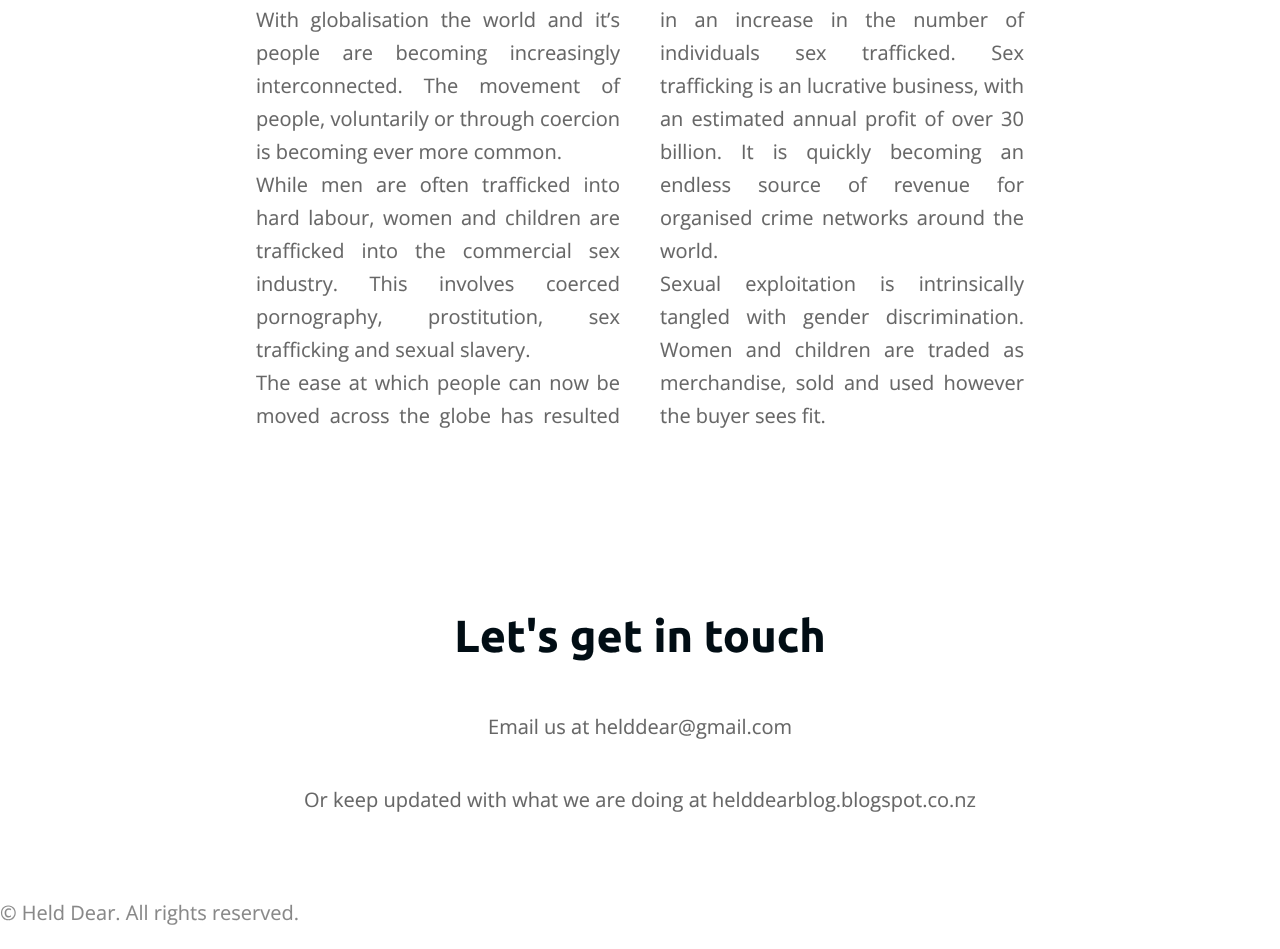
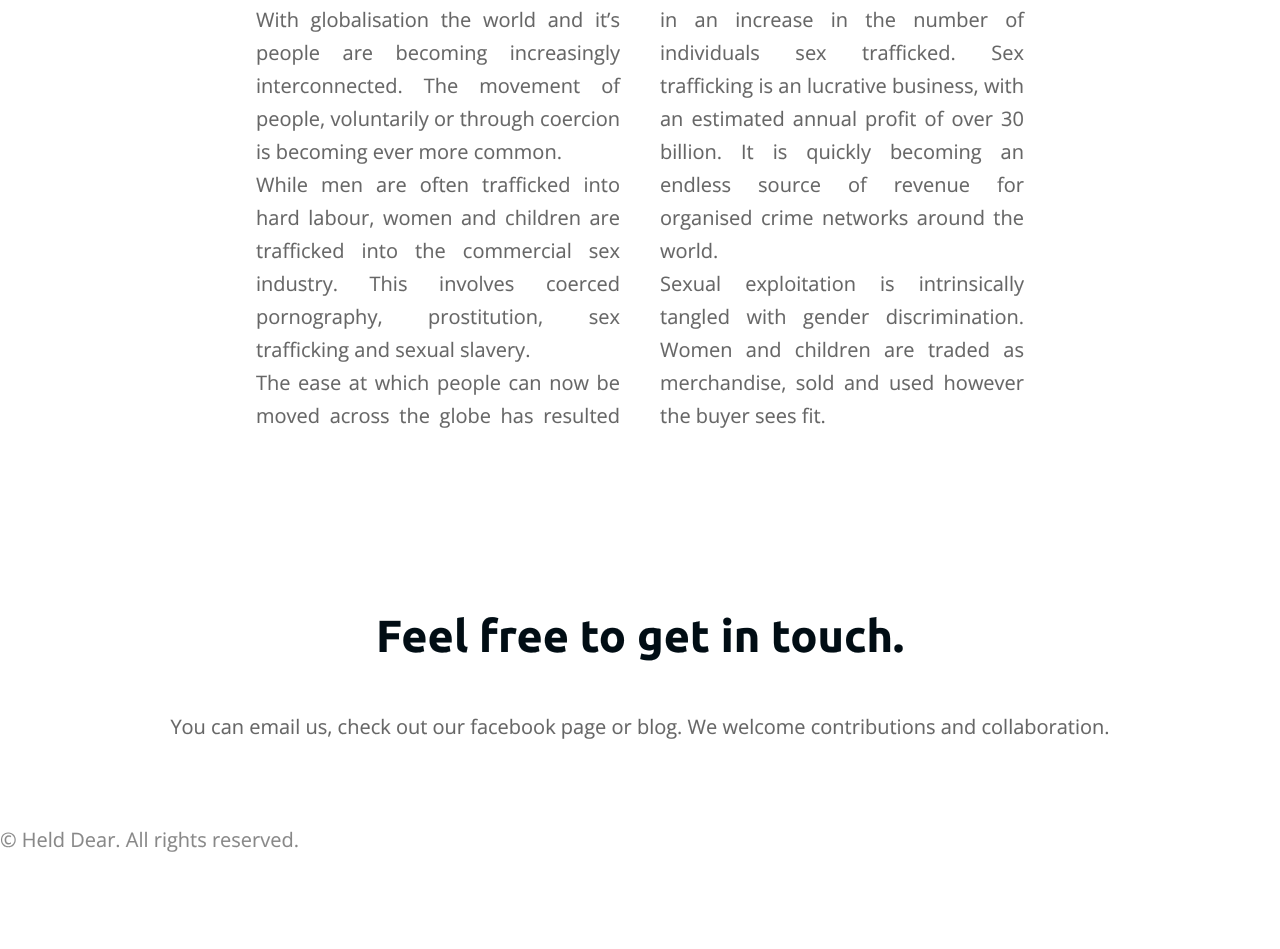
Before and after one commit to realparmesan/heldDear, a plain HTML site: page index.html in a window 1280 px wide. Shown: the part 2480-3429 px from the top of the page. After the commit the page ends 3356 px from the top, so only its background shows below. Drawn offline with nearby package versions, Linux system fonts and the light colour scheme.

Commit message:
Let's get in touch changes

```diff
--- a/index.html
+++ b/index.html
@@ -99,9 +99,8 @@
 			<section id="fourth" class="main">
 				<header>
 					<div class="container">
-						<h2>Let's get in touch</h2>
-						<p>Email us at helddear@gmail.com</p>
-							<p>Or keep updated with what we are doing at helddearblog.blogspot.co.nz</p>
+						<h2>Feel free to get in touch.</h2>
+						<p>You can email us, check out our facebook page or blog. We welcome contributions and collaboration.</p>
 					</div>
 				</header>
 				<div class="copyright">
```
